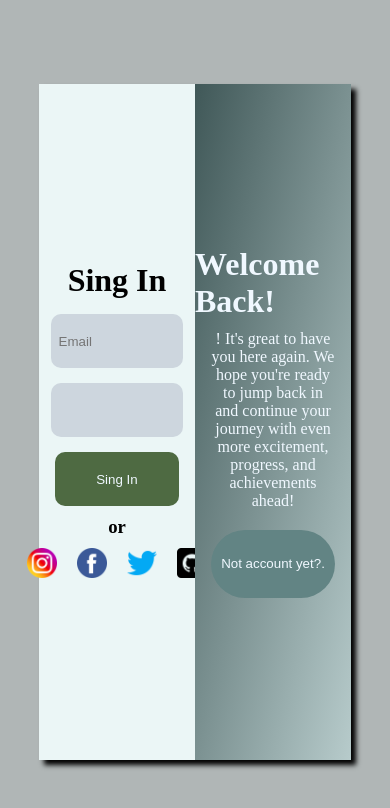
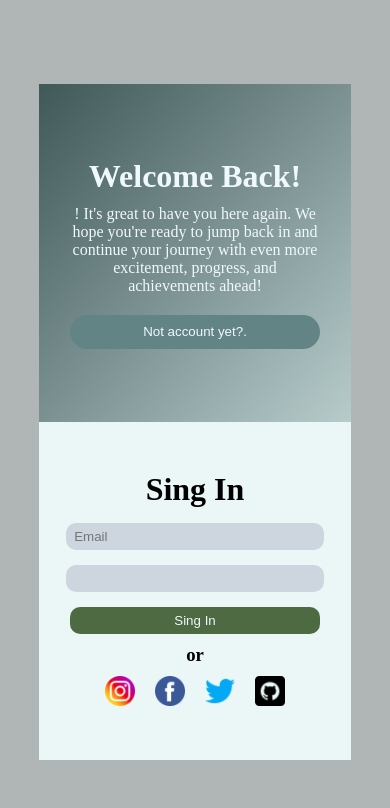
Before and after one commit to MOHITGODARA1/Responsive-form, a plain HTML site: page index.html in a window 390 px wide. Drawn offline with Linux system fonts and the light colour scheme.

Commit message:
make it responsive

```diff
--- a/index.css
+++ b/index.css
@@ -171,3 +171,37 @@ form{
       height: 10%;
    }
 }
+@media(min-width:380px) and (max-width:450px){
+   .emailsection{
+      height: 8%;
+
+   }
+   .email,.password,.button{
+      width: 80%;
+
+   }
+   .singup-button{
+      width: 80%;
+
+   }
+   .notaccount{
+      height: 10%;
+   }
+   .both-section{
+      box-shadow: none;
+      flex-direction: column-reverse;
+   }
+   .left-section{
+      background-color: rgb(235, 246, 246);
+      display: flex;
+      height: 100%;
+      width: 100%;
+   }
+   .right-section{
+      display: flex;
+      background-color: rgb(64, 88, 88);
+      background: linear-gradient(to bottom right, rgb(64, 88, 88), rgb(183, 203, 203));
+      height: 100%;
+      width: 100%;
+   }
+}
```
